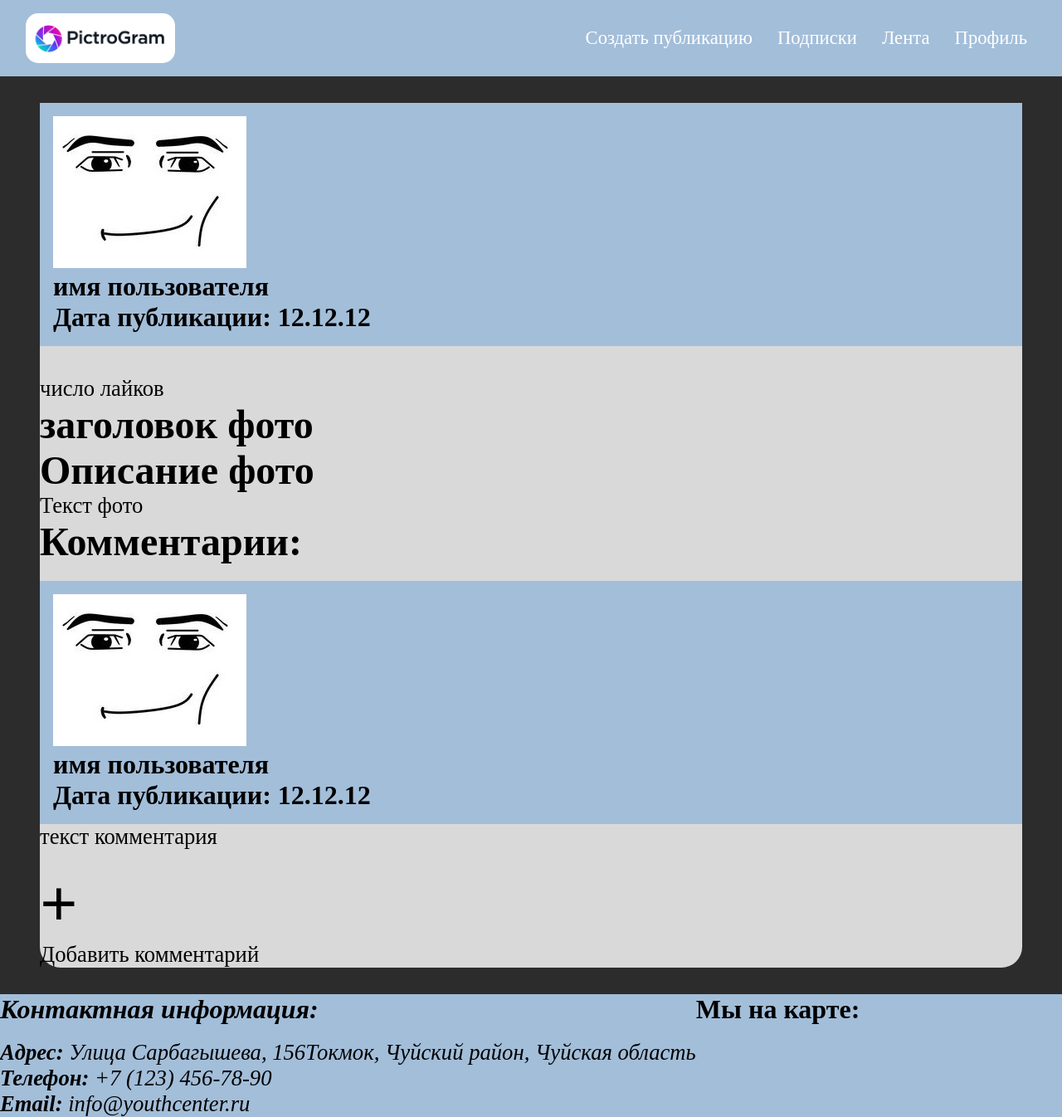
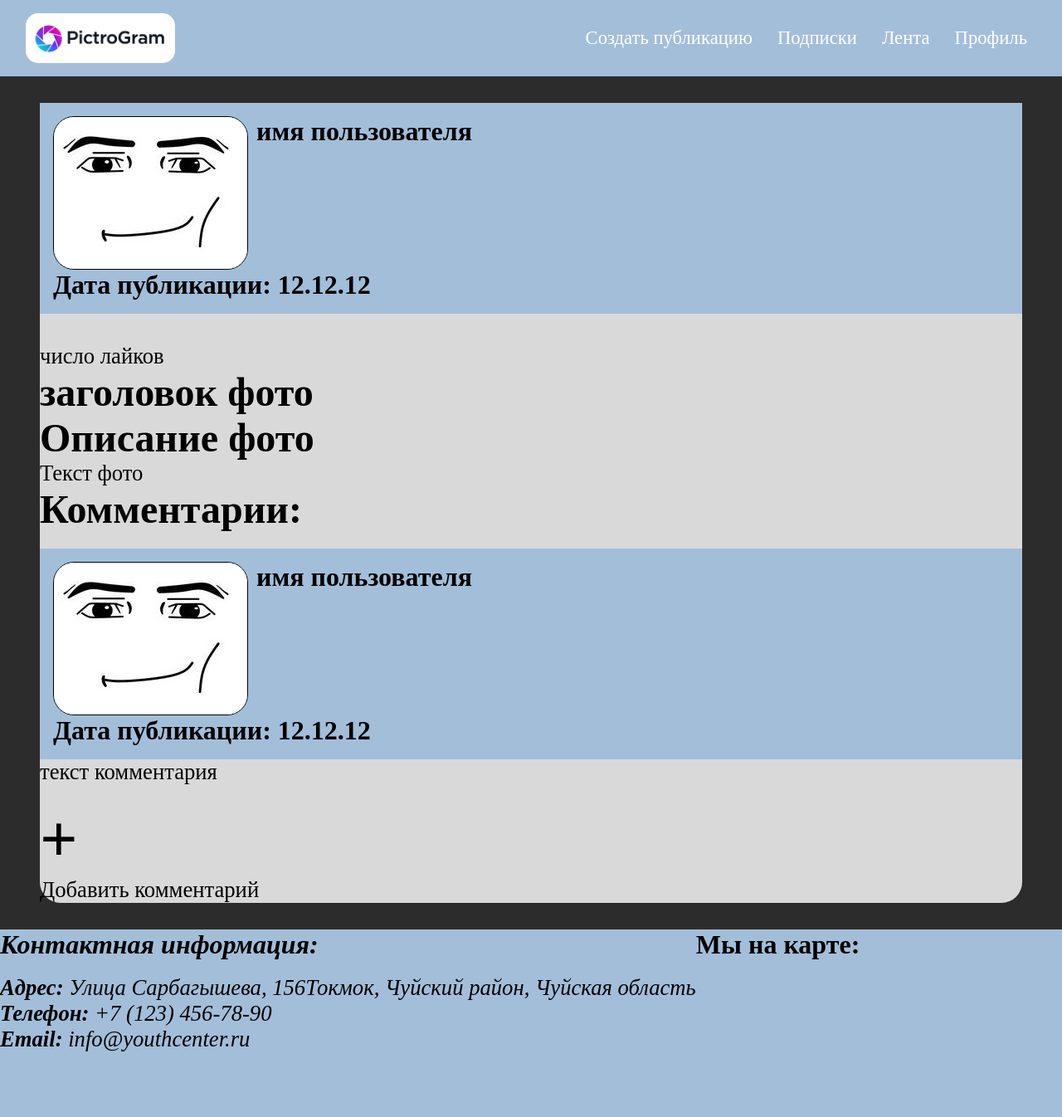
Before and after one commit to Veyyr3/Project-PictroGram, a Django app: page / in a window 1280 px wide. Shown: the whole page at 83% size. After the commit the page ends 1267 px from the top, so only its background shows below. Run offline with Django 5.2, Linux system fonts and the light colour scheme.

Commit message:
FE: add style Index

```diff
--- a/static/css/index_style.css
+++ b/static/css/index_style.css
@@ -554,6 +554,24 @@
   width: 100%;
 }
 
+.container-short-user-info {
+  display: flex;
+  gap: 10px;
+}
+
+.container-user-avatar {
+  max-width: 30%;
+  height: auto;
+  display: flex;
+}
+.container-user-avatar img {
+  width: 100%;
+  height: 100%;
+  border-radius: 25px;
+  border: 1px solid black;
+  object-fit: cover;
+}
+
 /*---------------------------------VARIABLES---------------------------------*/
 /*---------------------------------END VARIABLES---------------------------------*/
 /*---------------------------------TECHNICAL---------------------------------*/
--- /dev/null
+++ b/static/css/mixins.css
@@ -0,0 +1,3 @@
+
+
+/*# sourceMappingURL=mixins.css.map */
--- a/static/scss/_ForIndex.scss
+++ b/static/scss/_ForIndex.scss
@@ -1,4 +1,26 @@
 // стили для index.html
+@use 'mixins' as *;
+
+// главный контейнер публикации
 .container-publication {
     width: 100%;
 }
+
+// #region Фото пользователя и имя пользователя
+    .container-short-user-info {
+
+        // flex
+        display: flex;
+        gap: 10px;
+    }
+
+    // фото пользователя
+    .container-user-avatar {
+        @include imgs(30%)
+    }
+
+    // имя пользователя
+    .user-name {
+
+    }
+// #endregion Фото пользователя и имя пользователя
--- a/static/scss/_ForMP.scss
+++ b/static/scss/_ForMP.scss
@@ -1,4 +1,5 @@
 // ForMP.scss
+@use 'mixins' as *;
 
 // адаптация под телефоны
 @media (min-width: 320px) and (max-width: 1000px) {
--- a/static/scss/index_style.scss
+++ b/static/scss/index_style.scss
@@ -1,6 +1,7 @@
 @use 'specialComponents';
 @use 'specialClasses';
 @use 'ForMP';
+@use 'mixins' as *;
 
 // страницы
 @use 'ForIndex';
@@ -9,48 +10,7 @@
 /*---------------------------------VARIABLES---------------------------------*/
 $font-size: 20pt; // размер шрифта
 
-// #region mixins---------------------------------------------------------------------
-    // Миксин для картинок, изменяя их размер
-    @mixin _imgs ($width, $border-radius: 25px, $border-width: 1px, $color: black, $border-type: solid) {
-        // стили для контейнера
-        max-width: $width;
-        height: auto;
-        display: flex; // Для правильного растягивания
 
-        img {
-            width: 100%;
-            height: 100%;
-            border-radius: $border-radius;
-            border: $border-width $border-type $color;
-            object-fit: cover; // заполнить весь контейнер
-        }
-    }
-
-
-    // Миксин для картинок, изменяя их размер
-    @mixin _imgs_no_border ($width) {
-        max-width: $width;
-        height: auto;
-        display: flex; // Для правильного растягивания
-
-        img {
-            width: 100%;
-            height: 100%;
-            object-fit: cover; // заполнить весь контейнер
-        }
-    }
-
-
-    // Миксин для анимации. При наведении увеличиваться
-    @mixin _animation_transform_scale($duration, $scale) {
-        transition: transform $duration ease;
-        will-change: transform; // оптимизация
-
-        &:hover {
-            transform: scale($scale);
-        }
-    }
-// #endregion mixins ---------------------------------------------------------------
 /*---------------------------------END VARIABLES---------------------------------*/
 /*---------------------------------TECHNICAL---------------------------------*/
 
@@ -246,7 +206,7 @@ body {
         cursor: pointer;
 
         // фото переключения темы
-        @include _imgs_no_border(4rem);
+        @include imgs_no_border(4rem);
 
 
         &:hover {
--- /dev/null
+++ b/static/scss/mixins.scss
@@ -0,0 +1,42 @@
+// #region mixins---------------------------------------------------------------------
+    // Миксин для картинок, изменяя их размер
+    @mixin imgs ($width, $border-radius: 25px, $border-width: 1px, $color: black, $border-type: solid) {
+        // стили для контейнера
+        max-width: $width;
+        height: auto;
+        display: flex; // Для правильного растягивания
+
+        img {
+            width: 100%;
+            height: 100%;
+            border-radius: $border-radius;
+            border: $border-width $border-type $color;
+            object-fit: cover; // заполнить весь контейнер
+        }
+    }
+
+
+    // Миксин для картинок, изменяя их размер
+    @mixin imgs_no_border ($width) {
+        max-width: $width;
+        height: auto;
+        display: flex; // Для правильного растягивания
+
+        img {
+            width: 100%;
+            height: 100%;
+            object-fit: cover; // заполнить весь контейнер
+        }
+    }
+
+
+    // Миксин для анимации. При наведении увеличиваться
+    @mixin animation_transform_scale($duration, $scale) {
+        transition: transform $duration ease;
+        will-change: transform; // оптимизация
+
+        &:hover {
+            transform: scale($scale);
+        }
+    }
+// #endregion mixins ---------------------------------------------------------------
```
Also changed, not shown: 1 other file.
